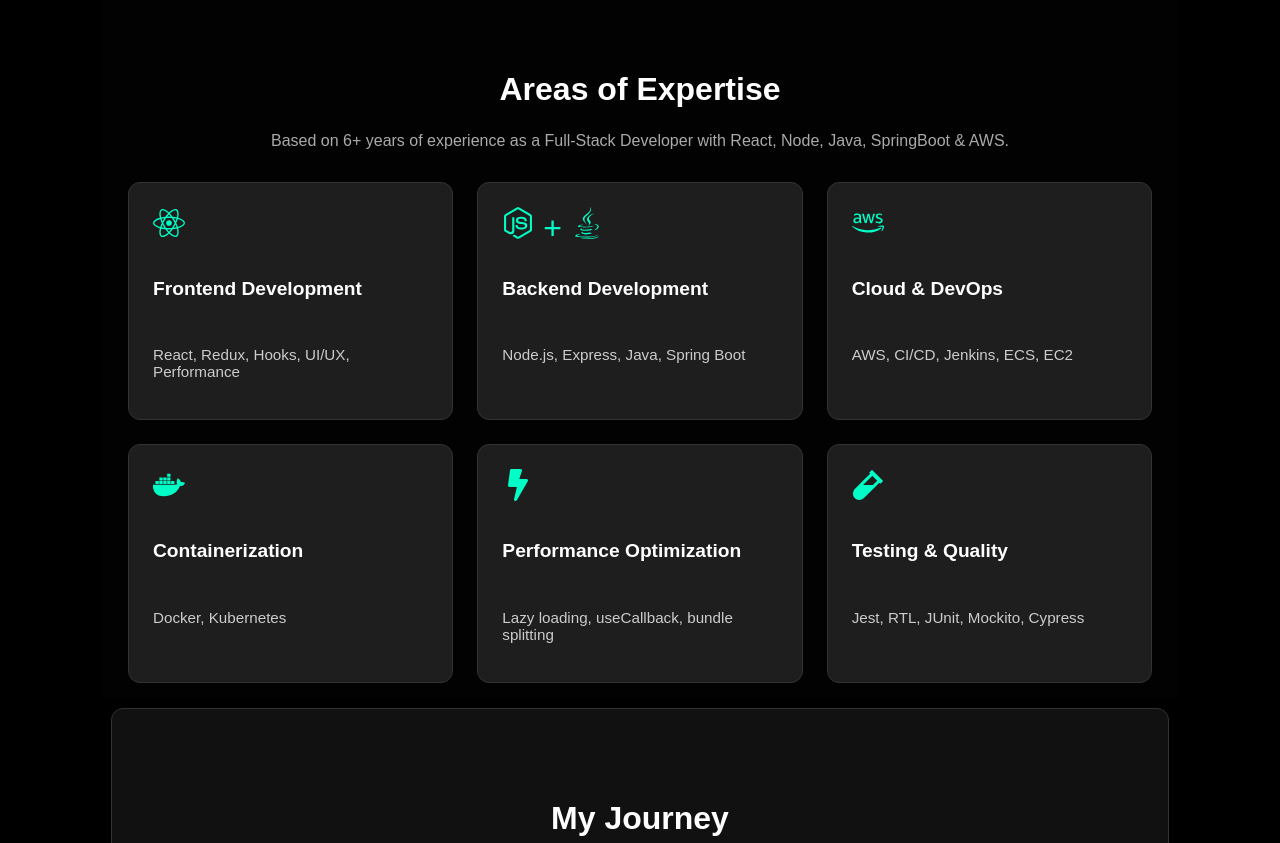
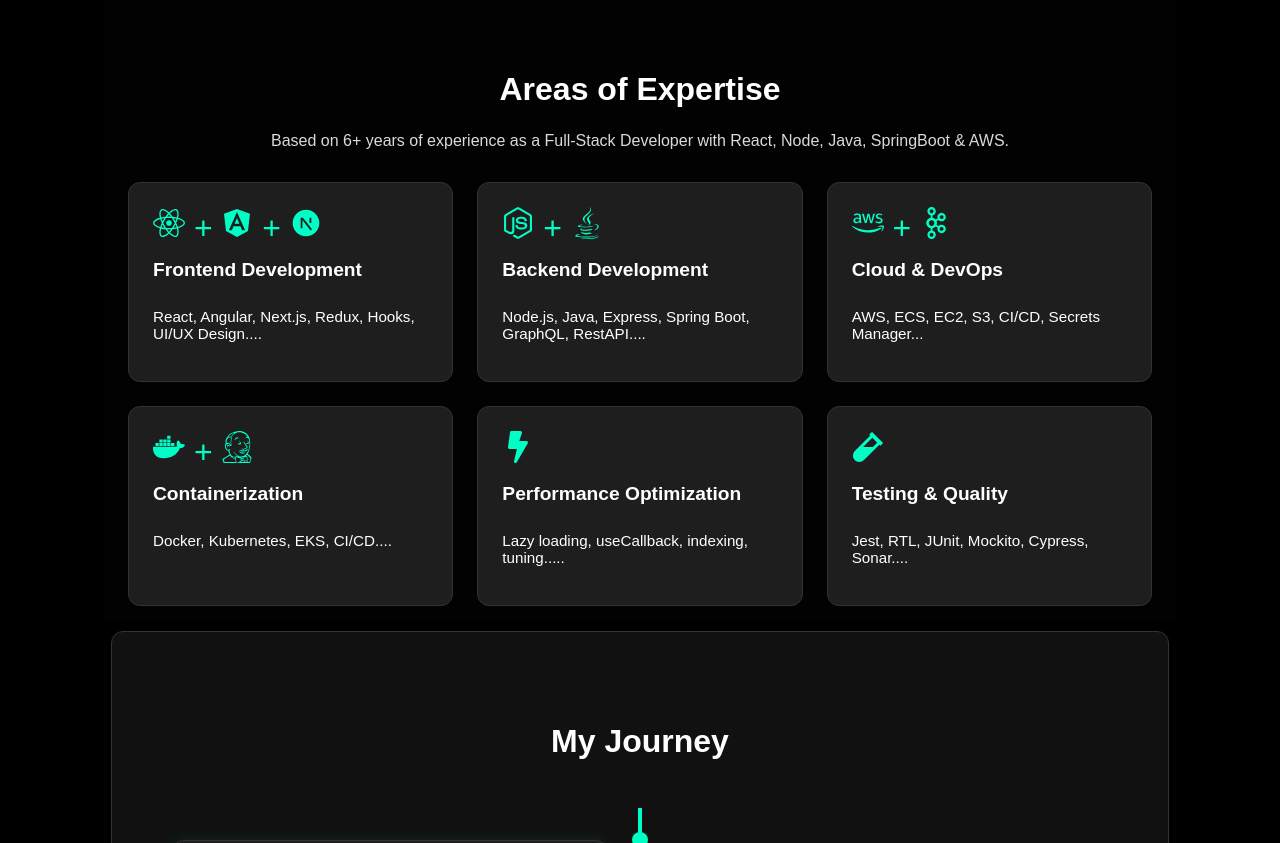
Before and after one commit to sujithsadineni/Portfolio, a React (Vite) app: page / in a window 1280 px wide. Shown: the part 620-1463 px from the top of the page. Built offline with nearby package versions, Linux system fonts and the light colour scheme; the HTML template or start-up script is replaced by a standard one.

Commit message:
experiance card update

```diff
--- a/src/components/experience/Experience.scss
+++ b/src/components/experience/Experience.scss
@@ -15,7 +15,7 @@
 }
 
 .subtitle {
-  color: #aaa;
+  color: #ddd9d9;
   font-size: 1rem;
   margin-bottom: 2rem;
 }
@@ -34,7 +34,7 @@
   border: 1px solid #333;
   border-radius: 12px;
   padding: 1.5rem;
-  width: 250px;
+  width: 255px;
   transition: all 0.4s ease;
   cursor: pointer;
   text-align: left;
@@ -53,11 +53,13 @@
     font-size: 1.2rem;
     font-weight: bold;
     color: #fff;
+    margin: 0%;
   }
 
   p {
-    color: #ccc;
+    color: white;
     font-size: 0.95rem;
+    // margin: 0%;
   }
 }
 .experience-card.active {
@@ -72,11 +74,22 @@
   overflow-y: auto;
   display: flex;
   margin: 0%;
+  align-items: center;
 
   .icon {
     font-size: 2.5rem;
     color: #00ffc6;
     margin-bottom: 5px;
+    text-align: center;
+  }
+  ul {
+    padding-left: 20px;
+    margin-top: 10px;
+    list-style-type: disc;
+
+    li {
+      margin-bottom: 6px;
+    }
   }
 
   h3 {
@@ -89,8 +102,9 @@
   p {
     font-size: 1rem;
     line-height: 1.6;
-    color: #ccc;
-    text-align: center;
+    color: white;
+
+    left: 0%;
   }
 
   .close-button {
--- a/src/components/experience/Experience.tsx
+++ b/src/components/experience/Experience.tsx
@@ -7,17 +7,41 @@ import {
   FaBolt,
   FaVial,
   FaJava,
+  FaAngular,
+  FaJenkins,
 } from "react-icons/fa";
+import { RiNextjsFill } from "react-icons/ri";
+import { SiApachekafka } from "react-icons/si";
 import { IoClose } from "react-icons/io5";
 import "./Experience.scss";
 
 const experienceData = [
   {
     title: "Frontend Development",
-    icon: <FaReact />,
-    short: "React, Redux, Hooks, UI/UX, Performance",
-    details:
-      "Built scalable SPAs using React, Redux, Hooks, and Context API. Applied SCSS, Tailwind, and lazy loading to enhance performance and accessibility.",
+    icon: (
+      <>
+        <FaReact /> + <FaAngular /> + <RiNextjsFill />
+      </>
+    ),
+    short: "React, Angular, Next.js, Redux, Hooks, UI/UX Design....",
+    details: (
+      <ul>
+        <li>Developed responsive SPAs using React.js, Angular, and Next.js.</li>
+        <li>
+          Leveraged Redux, React Hooks, and SCSS/Tailwind for modular,
+          accessible UI.
+        </li>
+        <li>
+          Optimized load time via lazy loading, virtual DOM, and bundle
+          splitting.
+        </li>
+        <li>
+          Collaborated with UI/UX teams to ensure WCAG compliance and mobile
+          responsiveness.
+        </li>
+        <li>Delivered testable components with RTL, Jest, and Cypress.</li>
+      </ul>
+    ),
   },
   {
     title: "Backend Development",
@@ -26,37 +50,112 @@ const experienceData = [
         <FaNodeJs /> + <FaJava />
       </>
     ),
-    short: "Node.js, Express, Java, Spring Boot",
-    details:
-      "Developed REST and GraphQL APIs using Node.js, Express, Java, and Spring Boot. Used Prisma, PostgreSQL, Spring Data JPA for efficient DB interaction.",
+    short: "Node.js, Java, Express, Spring Boot, GraphQL, RestAPI....",
+    details: (
+      <ul>
+        <li>
+          Built secure and scalable REST/GraphQL APIs using Node.js, Express,
+          Java, and Spring Boot.
+        </li>
+        <li>
+          Integrated Prisma, JPA, and Hibernate for ORM-based database access.
+        </li>
+        <li>
+          Applied JWT/OAuth for stateless authentication and secure API layers.
+        </li>
+        <li>
+          Developed custom middleware for logging, validation, and versioning.
+        </li>
+        <li>
+          Ensured performance via async patterns, schema optimization, and SQL
+          tuning.
+        </li>
+      </ul>
+    ),
   },
   {
     title: "Cloud & DevOps",
-    icon: <FaAws />,
-    short: "AWS, CI/CD, Jenkins, ECS, EC2",
-    details:
-      "Deployed microservices on AWS using ECS, EC2, S3, and CloudWatch. Automated pipelines with Jenkins, GitHub Actions, and AWS CodePipeline.",
+    icon: (
+      <>
+        <FaAws /> + <SiApachekafka />
+      </>
+    ),
+    short: "AWS, ECS, EC2, S3, CI/CD, Secrets Manager...",
+    details: (
+      <ul>
+        <li>Deployed microservices using ECS, EC2, and Docker.</li>
+        <li>
+          Automated CI/CD pipelines via Jenkins, GitHub Actions, and AWS
+          CodePipeline.
+        </li>
+        <li>Secured configuration using AWS Secrets Manager and IAM roles.</li>
+        <li>
+          Provisioned scalable infrastructure with VPC, S3, CloudWatch, and ELB.
+        </li>
+        <li>
+          Implemented centralized monitoring using CloudWatch and ELK Stack.
+        </li>
+      </ul>
+    ),
   },
   {
     title: "Containerization",
-    icon: <FaDocker />,
-    short: "Docker, Kubernetes",
-    details:
-      "Used Docker to containerize microservices and frontend builds. Managed deployments with Kubernetes for scalable infrastructure.",
+    icon: (
+      <>
+        <FaDocker /> + <FaJenkins />
+      </>
+    ),
+    short: "Docker, Kubernetes, EKS, CI/CD....",
+    details: (
+      <ul>
+        <li>Containerized frontend and backend apps using Docker.</li>
+        <li>Managed deployments using Kubernetes and AWS EKS clusters.</li>
+        <li>
+          Created Dockerfiles and Helm charts for efficient orchestration.
+        </li>
+        <li>
+          Integrated containers into CI/CD workflows for consistent delivery.
+        </li>
+        <li>
+          Improved portability, rollback strategies, and environment parity.
+        </li>
+      </ul>
+    ),
   },
   {
     title: "Performance Optimization",
     icon: <FaBolt />,
-    short: "Lazy loading, useCallback, bundle splitting",
-    details:
-      "Optimized frontend using virtual DOM techniques, useCallback, and dynamic imports. Reduced bundle sizes with code splitting and async patterns.",
+    short: "Lazy loading, useCallback, indexing, tuning.....",
+    details: (
+      <ul>
+        <li>
+          Used code-splitting, lazy loading, and memoization for frontend
+          performance.
+        </li>
+        <li>
+          Optimized backend using indexed SQL queries and tuned database schema.
+        </li>
+        <li>Integrated Kafka for async processing and improved throughput.</li>
+        <li>Monitored app health with Prometheus and Grafana dashboards.</li>
+        <li>Resolved bottlenecks in core banking and analytics modules.</li>
+      </ul>
+    ),
   },
   {
     title: "Testing & Quality",
     icon: <FaVial />,
-    short: "Jest, RTL, JUnit, Mockito, Cypress",
-    details:
-      "Implemented unit and integration tests for React and Spring Boot apps using Jest, React Testing Library, JUnit, and Cypress. Maintained high test coverage.",
+    short: "Jest, RTL, JUnit, Mockito, Cypress, Sonar....",
+    details: (
+      <ul>
+        <li>Ensured frontend quality with Jest, RTL, and Cypress.</li>
+        <li>Wrote robust backend tests using JUnit and Mockito.</li>
+        <li>Maintained high test coverage across services and components.</li>
+        <li>
+          Used SonarQube for static analysis and enforcing code standards.
+        </li>
+        <li>Practiced TDD, peer reviews, and tested real-world user flows.</li>
+      </ul>
+    ),
   },
 ];
 
```
